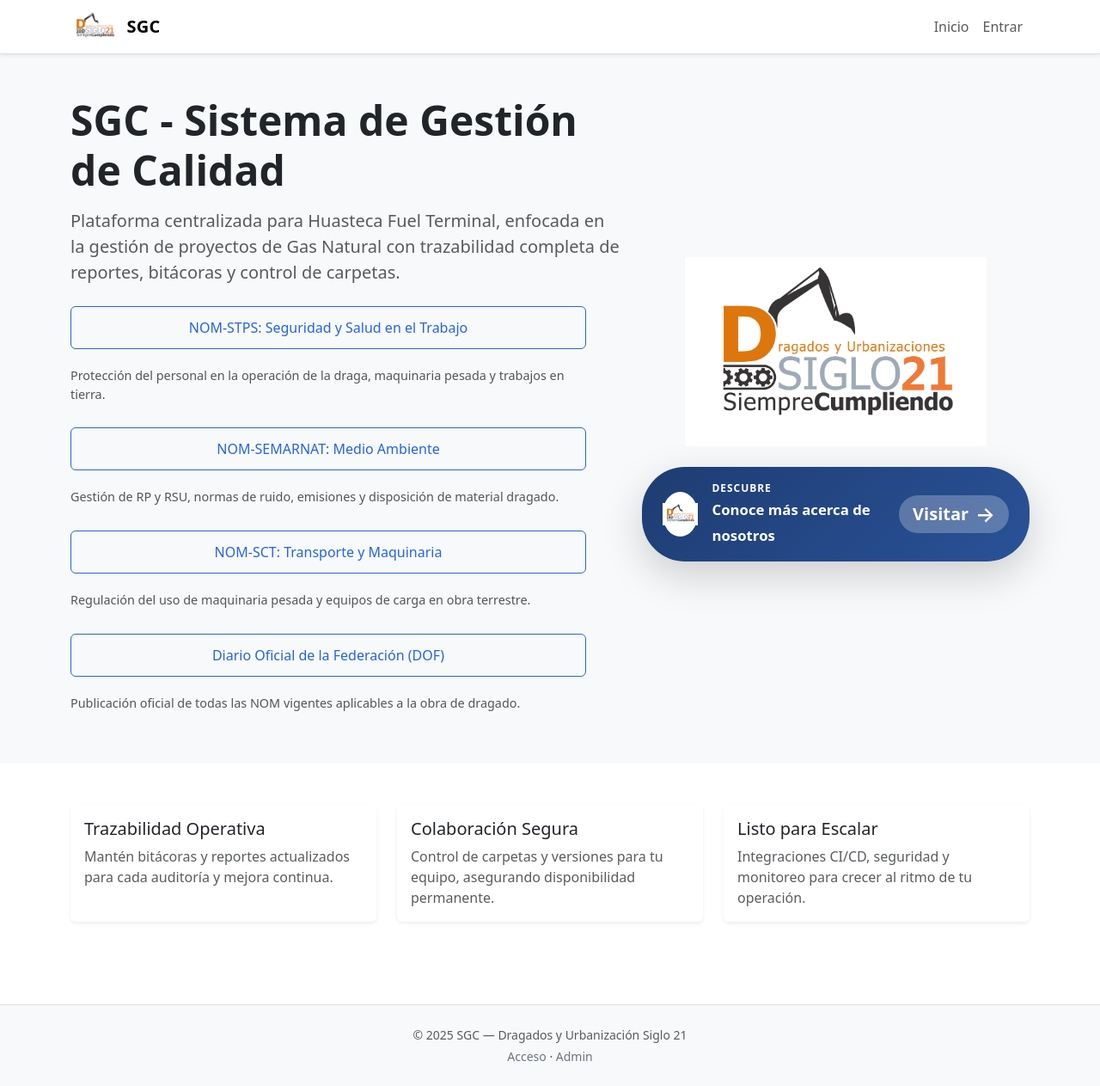
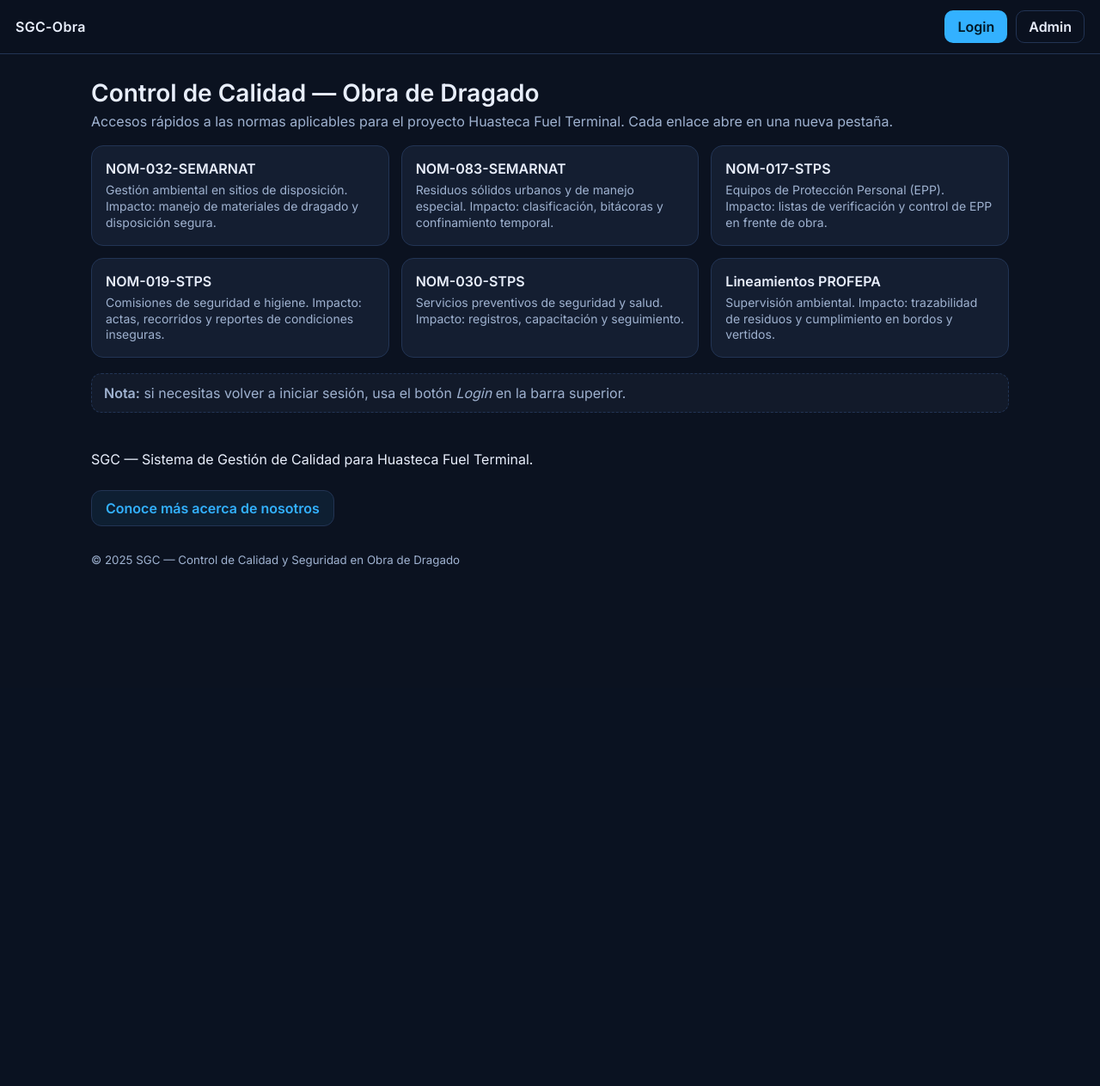
Before and after one commit to Mag0de0z2099/Proyecto-Codex, a Flask app: page / in a window 1280 px wide. Shown: the whole page at 86% size. After the commit the page ends 659 px from the top, so only its background shows below. Run offline with Flask 3, Linux system fonts and the light colour scheme.

Commit message:
Refactor landing layout and add public home blueprint

```diff
--- a/app/__init__.py
+++ b/app/__init__.py
@@ -15,6 +15,7 @@ from .blueprints.api.v1 import bp_api_v1
 from .blueprints.auth import bp_auth
 from .blueprints.ping import bp_ping
 from .blueprints.web import bp_web
+from .routes.public import public_bp
 from .config import get_config
 from .db import db
 from .extensions import csrf, init_auth_extensions, limiter
@@ -116,6 +117,7 @@ def create_app(config_name: str | None = None) -> Flask:
     from . import models  # noqa: F401
     from .api import v1 as _api_v1  # noqa: F401
 
+    app.register_blueprint(public_bp)
     app.register_blueprint(bp_auth)
     app.register_blueprint(bp_web)
     app.register_blueprint(bp_admin)
--- a/app/blueprints/web/__init__.py
+++ b/app/blueprints/web/__init__.py
@@ -9,7 +9,7 @@ bp_web = Blueprint(
 )
 
 
-@bp_web.get("/")
+@bp_web.get("/dashboard")
 def index():
     return render_template("home.html")
 
--- /dev/null
+++ b/app/routes/public.py
@@ -0,0 +1,10 @@
+from __future__ import annotations
+
+from flask import Blueprint, render_template
+
+public_bp = Blueprint("public", __name__)
+
+
+@public_bp.get("/")
+def home():
+    return render_template("index.html")
--- /dev/null
+++ b/app/static/css/custom.css
@@ -0,0 +1,127 @@
+:root{
+  --bg:#0b1220;
+  --panel:#121a2a;
+  --accent:#33b1ff;
+  --text:#e8eefb;
+  --muted:#9fb2d0;
+  --card:#141e31;
+  --card-hover:#1a2640;
+  --border:#223454;
+}
+*{box-sizing:border-box}
+html,body{margin:0;padding:0;background:var(--bg);color:var(--text);font-family:Inter,system-ui,Segoe UI,Roboto,Helvetica,Arial,sans-serif}
+a{color:inherit;text-decoration:none}
+.sr-only{position:absolute;width:1px;height:1px;padding:0;margin:-1px;overflow:hidden;clip:rect(0,0,0,0);white-space:nowrap;border:0}
+
+.navbar{
+  position:sticky;top:0;z-index:10;
+  display:flex;align-items:center;justify-content:space-between;
+  padding:12px 18px;border-bottom:1px solid var(--border);background:rgba(11,18,32,0.85);backdrop-filter:blur(6px)
+}
+.brand{font-weight:600;letter-spacing:.3px}
+.nav-right{display:flex;gap:10px}
+.btn{
+  padding:8px 14px;border-radius:10px;background:var(--accent);
+  color:#001726;font-weight:600;border:1px solid transparent;transition:.2s
+}
+.btn:hover{filter:brightness(1.05)}
+.btn.outline{
+  background:transparent;border-color:var(--border);color:var(--text)
+}
+.btn.outline:hover{background:var(--panel)}
+
+.container{max-width:1100px;margin:28px auto;padding:0 16px}
+.hero h1{margin:4px 0 4px;font-size:28px}
+.hero .muted{color:var(--muted);margin:6px 0 18px}
+
+.grid{
+  display:grid;grid-template-columns:repeat(1,minmax(0,1fr));gap:14px;
+}
+@media(min-width:640px){.grid{grid-template-columns:repeat(2,1fr)}}
+@media(min-width:980px){.grid{grid-template-columns:repeat(3,1fr)}}
+
+.grid > a.card{
+  display:block;padding:16px;border:1px solid var(--border);border-radius:14px;
+  background:var(--card);transition:transform .15s ease, background .15s ease, border-color .15s ease
+}
+.grid > a.card:hover{transform:translateY(-2px);background:var(--card-hover);border-color:#2a4370}
+.grid > a.card h3{margin:0 0 6px 0;font-size:16px}
+.grid > a.card p{margin:0;color:var(--muted);font-size:14px;line-height:1.35}
+
+.helper .note{
+  margin-top:18px;padding:12px 14px;border:1px dashed var(--border);
+  border-radius:12px;background:var(--panel);color:var(--muted)
+}
+.about{margin-top:28px;display:flex;flex-direction:column;gap:10px}
+.external-link{
+  align-self:flex-start;padding:10px 16px;border-radius:12px;border:1px solid var(--border);
+  background:rgba(51,177,255,0.08);color:var(--accent);font-weight:600;transition:.2s
+}
+.external-link:hover{background:rgba(51,177,255,0.18);}
+.footer{
+  margin:28px auto 24px;max-width:1100px;padding:0 16px;color:var(--muted)
+}
+
+.flash-stack{display:flex;flex-direction:column;gap:10px;margin-bottom:20px}
+.flash{
+  padding:12px 14px;border-radius:12px;border:1px solid var(--border);
+  background:rgba(51,177,255,0.08);color:var(--text);font-size:14px
+}
+.flash.info{border-color:#3182ce}
+.flash.success{border-color:#2f855a;background:rgba(47,133,90,0.18)}
+.flash.warning{border-color:#b7791f;background:rgba(183,121,31,0.18)}
+.flash.danger{border-color:#c53030;background:rgba(197,48,48,0.18)}
+
+.admin-layout{
+  display:grid;
+  grid-template-columns:260px 1fr;
+  gap:24px;
+  margin-top:24px;
+}
+.admin-sidebar{
+  background:var(--panel);
+  border:1px solid var(--border);
+  border-radius:16px;
+  padding:20px;
+}
+.admin-sidebar .brand{font-weight:600;margin-bottom:18px;display:block}
+.admin-sidebar nav{display:flex;flex-direction:column;gap:10px}
+.admin-sidebar nav a{
+  padding:10px 12px;border-radius:10px;color:var(--muted);
+  border:1px solid transparent;transition:.15s
+}
+.admin-sidebar nav a:hover{
+  color:var(--text);
+  border-color:var(--border);
+  background:rgba(51,177,255,0.08);
+}
+.admin-main{
+  background:var(--panel);
+  border:1px solid var(--border);
+  border-radius:16px;
+  padding:24px;
+}
+.admin-main h1,.admin-main h2,.admin-main h3{color:var(--text);margin-top:0}
+.admin-main .card{
+  background:rgba(20,30,49,0.6);
+  border:1px solid var(--border);
+  border-radius:14px;
+  padding:12px;
+}
+.admin-main .card + .card{margin-top:12px}
+.admin-main .card-body{color:var(--muted)}
+.admin-main .table{width:100%;border-collapse:collapse;margin-top:16px;color:var(--muted)}
+.admin-main .table th,.admin-main .table td{border-bottom:1px solid var(--border);padding:10px 8px;text-align:left}
+.admin-main .badge{
+  display:inline-block;
+  border:1px solid var(--border);
+  border-radius:999px;
+  padding:4px 10px;
+  font-size:12px;
+  color:var(--muted);
+}
+
+@media(max-width:960px){
+  .admin-layout{grid-template-columns:1fr}
+  .admin-sidebar{position:relative}
+}
--- a/app/templates/base.html
+++ b/app/templates/base.html
@@ -2,106 +2,29 @@
 <html lang="es">
 <head>
   <meta charset="utf-8" />
-    <meta name="viewport" content="width=device-width, initial-scale=1" />
-    <title>{% block title %}SGC{% endblock %}</title>
+  <meta name="viewport" content="width=device-width,initial-scale=1" />
+  <title>{% block title %}SGC — Obra de Dragado{% endblock %}</title>
+  <link rel="stylesheet" href="{{ url_for('static', filename='css/custom.css') }}">
+  <link rel="preconnect" href="https://fonts.googleapis.com">
+  <link href="https://fonts.googleapis.com/css2?family=Inter:wght@400;600&display=swap" rel="stylesheet">
+</head>
+<body>
+  <header class="navbar">
+    <div class="nav-left">
+      <span class="brand">SGC-Obra</span>
+    </div>
+    <nav class="nav-right">
+      <a class="btn" href="{{ url_for('auth.login') }}">Login</a>
+      <a class="btn outline" href="{{ url_for('admin.index') }}">Admin</a>
+    </nav>
+  </header>
 
-    <!-- Bootstrap 5 -->
-    <link
-      href="https://cdn.jsdelivr.net/npm/bootstrap@5.3.3/dist/css/bootstrap.min.css"
-      rel="stylesheet"
-      integrity="sha384-QWTKZyjpPEjISv5WaRU9OFeRpok6YctnYmDr5pNlyT2bRjXh0JMhjY6hW+ALEwIH"
-      crossorigin="anonymous"
-    />
-
-    <!-- Custom (opcional) -->
-    <link rel="stylesheet" href="{{ url_for('static', filename='css/sgc.css') }}">
-    <link rel="icon" type="image/png" href="{{ url_for('static', filename='img/siglo21.png') }}">
-  </head>
-  <body class="d-flex flex-column min-vh-100">
-
-    <!-- NAVBAR -->
-    <nav class="navbar navbar-expand-lg navbar-light bg-white border-bottom shadow-sm">
-      <div class="container">
-        <a class="navbar-brand d-flex align-items-center"
-           href="{{ url_for('web.index') if has_web_index else url_for('auth.login') }}">
-          <img
-            src="{{ url_for('static', filename='img/siglo21.png') }}"
-            alt="Siglo 21"
-            class="me-2"
-            style="height: 36px; width: auto;"
-          />
-          <strong>SGC</strong>
-        </a>
-
-        <button class="navbar-toggler" type="button" data-bs-toggle="collapse" data-bs-target="#topNav"
-                aria-controls="topNav" aria-expanded="false" aria-label="Toggle navigation">
-          <span class="navbar-toggler-icon"></span>
-        </button>
-
-        <div id="topNav" class="collapse navbar-collapse">
-          <ul class="navbar-nav ms-auto align-items-lg-center">
-            <li class="nav-item">
-              <a class="nav-link" href="{{ url_for('web.index') if has_web_index else '#' }}">Inicio</a>
-            </li>
-            {% set simple_mode = config.get('AUTH_SIMPLE', True) %}
-            {% set simple_user = session.get('user') if simple_mode else None %}
-            {% if current_user.is_authenticated or simple_user %}
-              {% if current_user.is_authenticated %}
-                {% set active_role = current_user.role or ('admin' if current_user.is_admin else 'viewer') %}
-                {% set display_name = current_user.username %}
-                {% set display_title = current_user.title or active_role|capitalize %}
-              {% else %}
-                {% set active_role = simple_user.get('role') or ('admin' if simple_user.get('is_admin') else 'viewer') %}
-                {% set display_name = simple_user.get('username') %}
-                {% set display_title = simple_user.get('title') or active_role|capitalize %}
-              {% endif %}
-              {% set display_name = display_name or 'Usuario' %}
-              <li class="nav-item">
-                <span class="nav-link disabled text-muted">
-                  {{ display_name }} — {{ display_title }}
-                </span>
-              </li>
-              {% if active_role == 'admin' %}
-                <li class="nav-item">
-                  <a class="nav-link" href="{{ url_for('admin.index') }}">Panel Admin</a>
-                </li>
-              {% endif %}
-              {% if active_role in ['admin', 'supervisor', 'editor'] and has_web_upload %}
-                <li class="nav-item">
-                  <a class="nav-link" href="{{ url_for('web.upload') }}">Subir reporte</a>
-                </li>
-              {% endif %}
-              <li class="nav-item">
-                <a class="nav-link" href="{{ url_for('auth.logout') }}">Salir</a>
-              </li>
-            {% else %}
-              <li class="nav-item">
-                <a class="nav-link" href="{{ url_for('auth.login') }}">Entrar</a>
-              </li>
-              {% if config.get('AUTH_SIMPLE', True) %}
-                <li class="nav-item">
-                  <a class="btn btn-sm btn-outline-secondary ms-lg-3 mt-3 mt-lg-0"
-                     href="{{ url_for('auth.register') }}">
-                    Crear usuario
-                  </a>
-                </li>
-              {% endif %}
-            {% endif %}
-          </ul>
-        </div>
-      </div>
-    </nav>
-
-    <!-- CONTENIDO -->
-    <main class="flex-grow-1">
+  <main class="container">
     {% with messages = get_flashed_messages(with_categories=true) %}
       {% if messages %}
-          <div class="container py-3">
+        <div class="flash-stack">
           {% for category, message in messages %}
-              <div class="alert alert-{{ category }} alert-dismissible fade show" role="alert">
-                {{ message }}
-                <button type="button" class="btn-close" data-bs-dismiss="alert" aria-label="Close"></button>
-              </div>
+            <div class="flash {{ category }}">{{ message }}</div>
           {% endfor %}
         </div>
       {% endif %}
@@ -109,22 +32,8 @@
     {% block content %}{% endblock %}
   </main>
 
-    <!-- FOOTER -->
-    <footer class="bg-light border-top py-4 mt-5">
-      <div class="container text-center text-muted small">
-        <div>© {{ 2025 }} SGC — Dragados y Urbanización Siglo 21</div>
-        <div class="mt-1">
-          <a class="text-decoration-none" href="{{ url_for('auth.login') }}">Acceso</a>
-          ·
-          <a class="text-decoration-none" href="{{ url_for('admin.index') }}">Admin</a>
-        </div>
-      </div>
+  <footer class="footer">
+    <small>© {{ 2025 }} SGC — Control de Calidad y Seguridad en Obra de Dragado</small>
   </footer>
-
-    <script
-      src="https://cdn.jsdelivr.net/npm/bootstrap@5.3.3/dist/js/bootstrap.bundle.min.js"
-      integrity="sha384-YvpcrYf0tY3lHB60NNkmXc5s9fDVZLESaAA55NDzOxhy9GkcIdslK1eN7N6jIeHz"
-      crossorigin="anonymous"
-    ></script>
 </body>
 </html>
--- /dev/null
+++ b/app/templates/index.html
@@ -0,0 +1,60 @@
+{% extends "base.html" %}
+{% block title %}Inicio — SGC{% endblock %}
+{% block content %}
+
+<section class="hero">
+  <h1>Control de Calidad — Obra de Dragado</h1>
+  <span class="sr-only">SGC - Sistema de Gestión de Calidad</span>
+  <p class="muted">
+    Accesos rápidos a las normas aplicables para el proyecto Huasteca Fuel Terminal.
+    Cada enlace abre en una nueva pestaña.
+  </p>
+</section>
+
+<section class="grid">
+  <!-- Ejemplos de NOM relevantes. Ajusta URLs oficiales que usas. -->
+  <a class="card" href="https://www.dof.gob.mx/" target="_blank" rel="noopener">
+    <h3>NOM-032-SEMARNAT</h3>
+    <p>Gestión ambiental en sitios de disposición. Impacto: manejo de materiales de dragado y disposición segura.</p>
+  </a>
+
+  <a class="card" href="https://www.dof.gob.mx/" target="_blank" rel="noopener">
+    <h3>NOM-083-SEMARNAT</h3>
+    <p>Residuos sólidos urbanos y de manejo especial. Impacto: clasificación, bitácoras y confinamiento temporal.</p>
+  </a>
+
+  <a class="card" href="https://www.stps.gob.mx/" target="_blank" rel="noopener">
+    <h3>NOM-017-STPS</h3>
+    <p>Equipos de Protección Personal (EPP). Impacto: listas de verificación y control de EPP en frente de obra.</p>
+  </a>
+
+  <a class="card" href="https://www.stps.gob.mx/" target="_blank" rel="noopener">
+    <h3>NOM-019-STPS</h3>
+    <p>Comisiones de seguridad e higiene. Impacto: actas, recorridos y reportes de condiciones inseguras.</p>
+  </a>
+
+  <a class="card" href="https://www.stps.gob.mx/" target="_blank" rel="noopener">
+    <h3>NOM-030-STPS</h3>
+    <p>Servicios preventivos de seguridad y salud. Impacto: registros, capacitación y seguimiento.</p>
+  </a>
+
+  <a class="card" href="https://www.gob.mx/profepa" target="_blank" rel="noopener">
+    <h3>Lineamientos PROFEPA</h3>
+    <p>Supervisión ambiental. Impacto: trazabilidad de residuos y cumplimiento en bordos y vertidos.</p>
+  </a>
+</section>
+
+<section class="helper">
+  <div class="note">
+    <strong>Nota:</strong> si necesitas volver a iniciar sesión, usa el botón <em>Login</em> en la barra superior.
+  </div>
+</section>
+
+<section class="about">
+  <p class="muted">SGC — Sistema de Gestión de Calidad para Huasteca Fuel Terminal.</p>
+  <a class="external-link" href="https://www.dusiglo21.com" target="_blank" rel="noopener">
+    Conoce más acerca de nosotros
+  </a>
+</section>
+
+{% endblock %}
```
Also changed, not shown: app/routes/__init__.py (added). Lines whose indentation alone changed are shown as unchanged.
